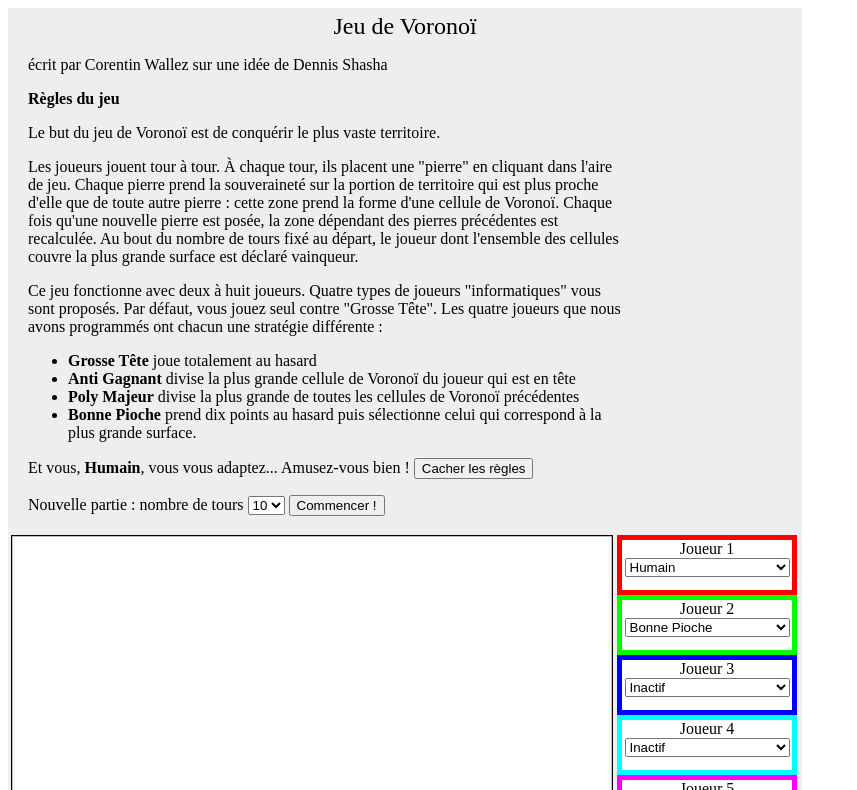
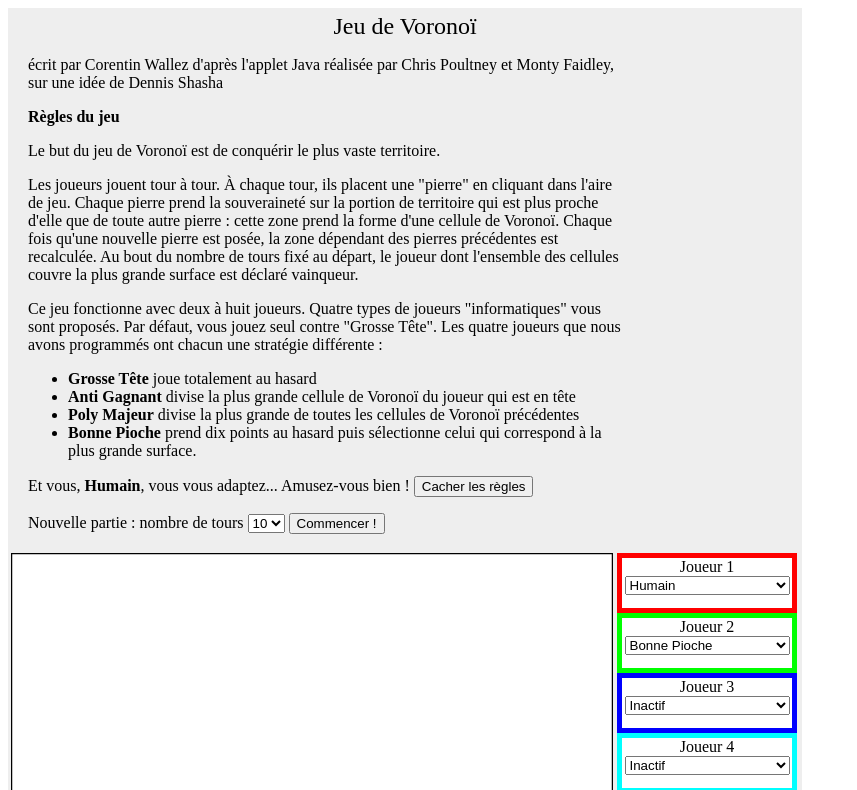
Before and after one commit to tcherchi/voronoi-jeu, a website: page index.html in a window 1280 px wide. Both pictures are taken after a click on the button "Afficher les règles". Shown: the top 790 px of the page, without its empty margins (0-857 px from the left). Drawn offline with Linux system fonts and the light colour scheme.

Commit message:
Update index.html

```diff
--- a/index.html
+++ b/index.html
@@ -62,7 +62,7 @@
 				</div>
 				<div id="voronoi-rules">
 					<p>
-						écrit par Corentin Wallez sur une idée de Dennis Shasha
+						écrit par Corentin Wallez d'après l'applet Java réalisée par Chris Poultney et Monty Faidley, sur une idée de Dennis Shasha
 					</p>
 					<p>
 						<b>Règles du jeu</b>
```
